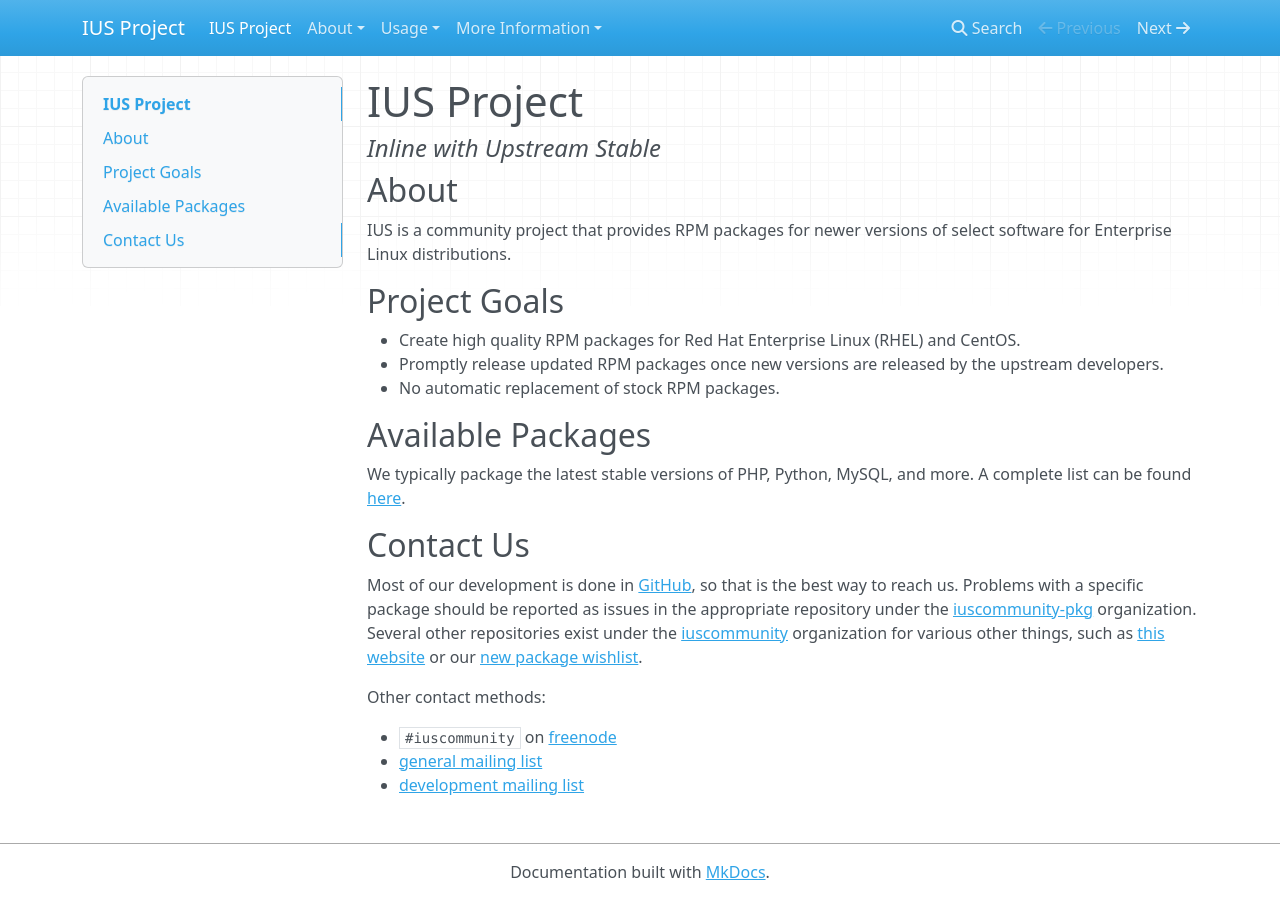
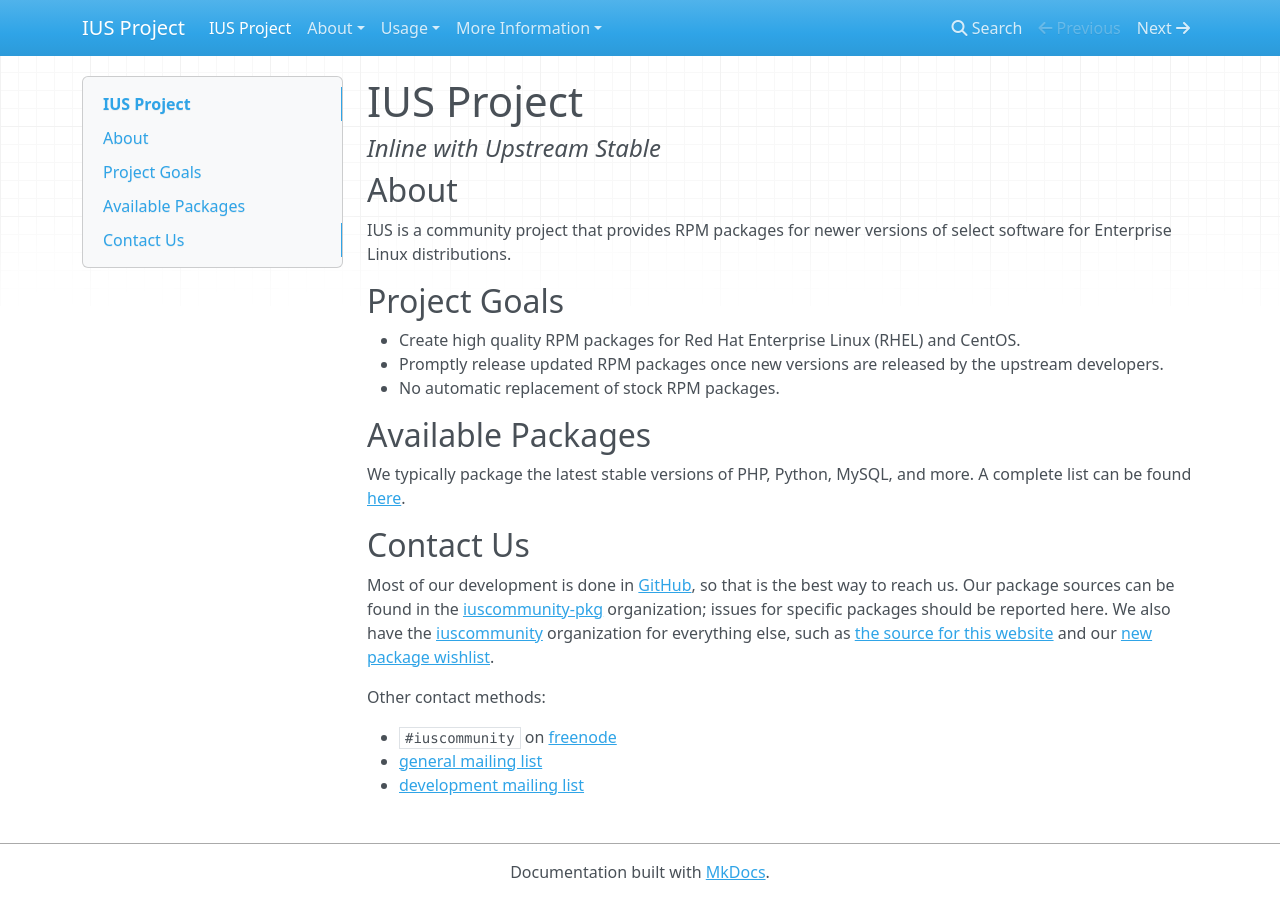
Before and after one commit to iusrepo/ius.io, an MkDocs documentation site: the page built from docs/index.md, in a window 1280 px wide. Built offline with MkDocs 1.6.1, drawn with Linux system fonts in a browser that asks for light colours; nearby versions of some CDN libraries; old or Windows-style settings are respelled for this version of MkDocs.

Commit message:
reword this paragraph

```diff
--- a/docs/index.md
+++ b/docs/index.md
@@ -23,10 +23,10 @@ more.  A complete list can be found [here][1].
 ## Contact Us
 
 Most of our development is done in [GitHub][2], so that is the best way to
-reach us.  Problems with a specific package should be reported as issues in the
-appropriate repository under the [iuscommunity-pkg][3] organization.  Several
-other repositories exist under the [iuscommunity][4] organization for various
-other things, such as [this website][5] or our [new package wishlist][6].
+reach us.  Our package sources can be found in the [iuscommunity-pkg][3]
+organization; issues for specific packages should be reported here.  We also
+have the [iuscommunity][4] organization for everything else, such as [the
+source for this website][5] and our [new package wishlist][6].
 
 Other contact methods:
 
```
